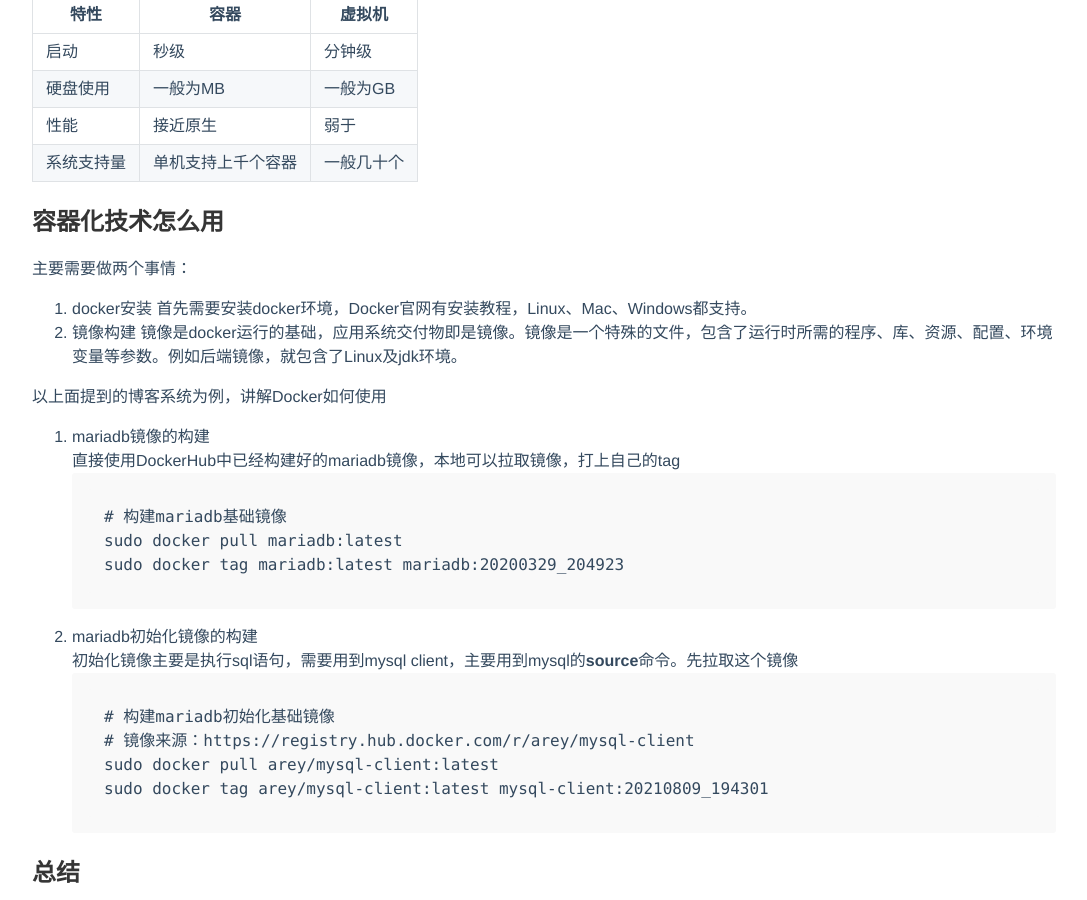
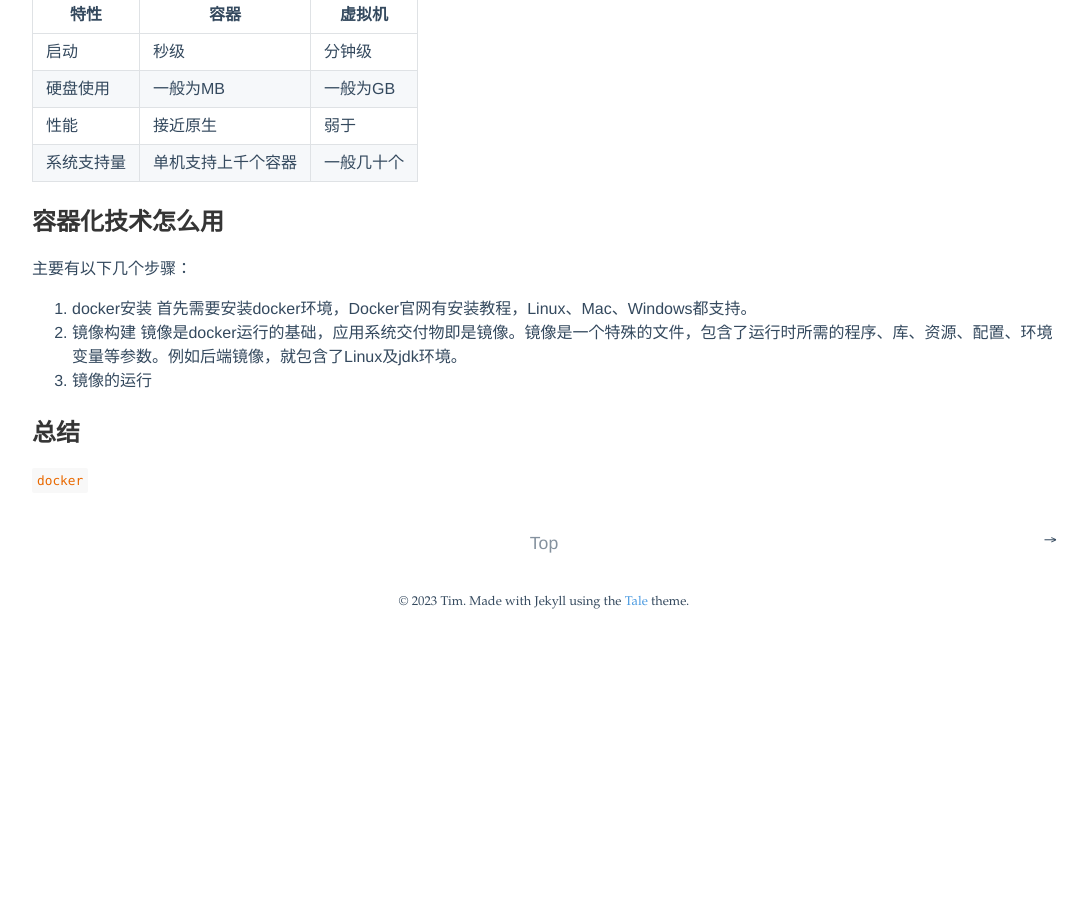
Before and after one commit to leanfish2011/leanfish2011.github.io, a Jekyll site: the page built from _posts/2023-05-03-容器化技术的使用和优缺点.md, in a window 1280 px wide and 900 px high, scrolled down 2419 px. Shown: the whole window, without its empty margins (96-1183 px from the left). Built offline with Jekyll 4.4.1, drawn with Linux system fonts in a browser that asks for light colours; comment, search, counter and statistics services are not loaded; after the commit the page ends 3064 px from its top, so only the background shows below that.

Commit message:
Update 2023-05-03-容器化技术的使用和优缺点.md

````diff
--- a/_posts/2023-05-03-容器化技术的使用和优缺点.md
+++ b/_posts/2023-05-03-容器化技术的使用和优缺点.md
@@ -65,29 +65,12 @@ Docker同传统的虚拟化技术相比，有以下优点：
 | 系统支持量  | 单机支持上千个容器 | 一般几十个 |
 
 ## 容器化技术怎么用
-主要需要做两个事情：
+主要有以下几个步骤：
 1. docker安装
    首先需要安装docker环境，Docker官网有安装教程，Linux、Mac、Windows都支持。
 2. 镜像构建
    镜像是docker运行的基础，应用系统交付物即是镜像。镜像是一个特殊的文件，包含了运行时所需的程序、库、资源、配置、环境变量等参数。例如后端镜像，就包含了Linux及jdk环境。
-
-以上面提到的博客系统为例，讲解Docker如何使用
-1. mariadb镜像的构建
-直接使用DockerHub中已经构建好的mariadb镜像，本地可以拉取镜像，打上自己的tag
-```
-# 构建mariadb基础镜像
-sudo docker pull mariadb:latest
-sudo docker tag mariadb:latest mariadb:20200329_204923
-```
-2. mariadb初始化镜像的构建
-初始化镜像主要是执行sql语句，需要用到mysql client，主要用到mysql的**source**命令。先拉取这个镜像
-```
-# 构建mariadb初始化基础镜像
-# 镜像来源：https://registry.hub.docker.com/r/arey/mysql-client
-sudo docker pull arey/mysql-client:latest
-sudo docker tag arey/mysql-client:latest mysql-client:20210809_194301
-```
-
+3. 镜像的运行
 
 
 
````
